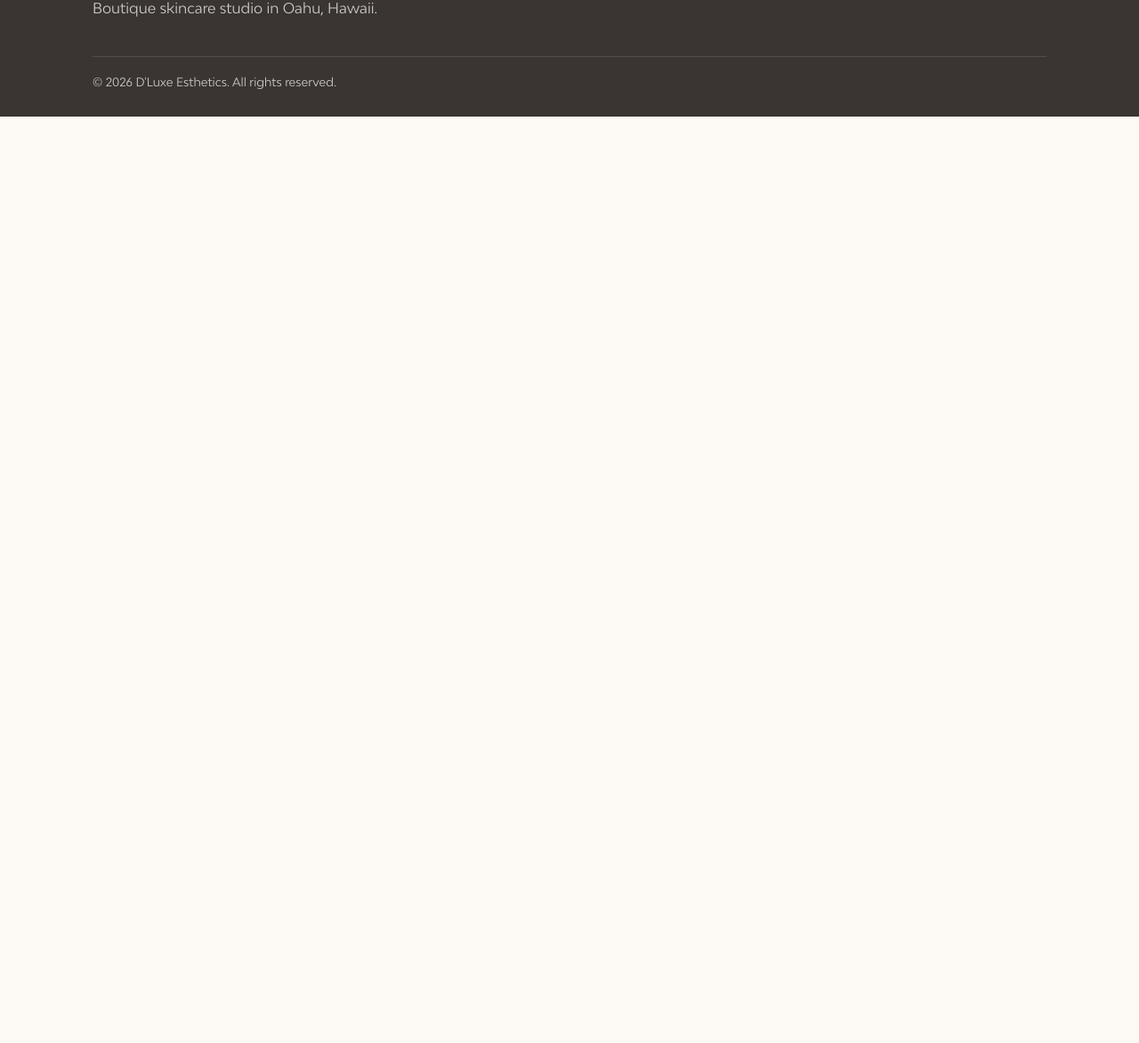
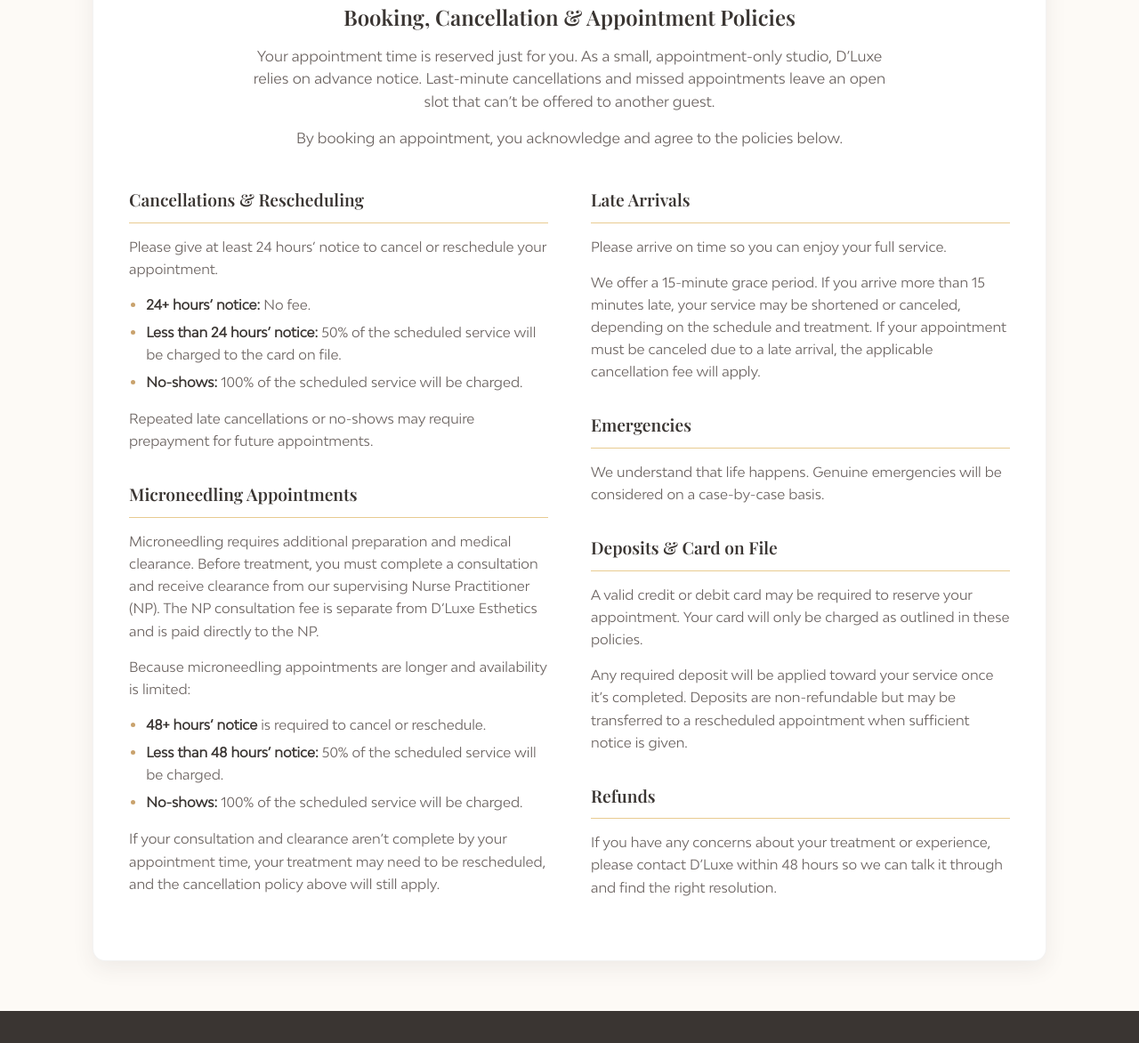
Before and after one commit to kswift/dluxe-esthetics, a plain HTML site: page services.html in a window 1280 px wide. Shown: the part 1647-2819 px from the top of the page at 89% size. Before the commit the page ends 1778 px from the top, so only its background shows below. Drawn offline with nearby package versions, Linux system fonts and the light colour scheme; a script that the page names is missing.

Commit message:
Add booking, cancellation & appointment policies to Services page
Co-Authored-By: Claude Opus 5.5 <noreply@anthropic.com>

```diff
--- a/css/style.css
+++ b/css/style.css
@@ -1114,3 +1114,88 @@ form.contact-form {
     padding: 12px 16px;
   }
 }
+
+/* ---------- Booking & cancellation policies (Services page) ---------- */
+
+.policy-card {
+  background: #fff;
+  border-radius: var(--radius);
+  box-shadow: var(--shadow-soft);
+  border: 1px solid rgba(58, 53, 50, 0.06);
+  padding: 48px 40px;
+}
+
+.policy-card .section-heading {
+  max-width: 720px;
+}
+
+.policy-card .section-heading p + p {
+  margin-top: 12px;
+}
+
+.policy-grid {
+  columns: 2;
+  column-gap: 48px;
+}
+
+.policy-block {
+  break-inside: avoid;
+  margin-bottom: 32px;
+}
+
+.policy-block:last-child {
+  margin-bottom: 0;
+}
+
+.policy-block h3 {
+  font-family: var(--font-heading);
+  font-size: 1.2rem;
+  color: var(--color-charcoal);
+  padding-bottom: 10px;
+  margin-bottom: 14px;
+  border-bottom: 1px solid var(--color-gold-light);
+}
+
+.policy-block p,
+.policy-block li {
+  color: var(--color-charcoal-soft);
+  font-size: 0.95rem;
+  line-height: 1.65;
+}
+
+.policy-block p + p,
+.policy-block ul + p,
+.policy-block p + ul {
+  margin-top: 10px;
+}
+
+.policy-block ul {
+  padding-left: 1.2em;
+}
+
+.policy-block li + li {
+  margin-top: 6px;
+}
+
+.policy-block li::marker {
+  color: var(--color-gold);
+}
+
+.policy-block strong {
+  color: var(--color-charcoal);
+  font-weight: 600;
+}
+
+@media (max-width: 760px) {
+  .policy-grid {
+    columns: 1;
+  }
+
+  .policy-block {
+    margin-bottom: 28px;
+  }
+
+  .policy-card {
+    padding: 36px 20px;
+  }
+}
--- a/services.html
+++ b/services.html
@@ -128,6 +128,67 @@
         </div>
       </div>
     </section>
+
+    <section id="policies" style="padding-top: 0;">
+      <div class="container">
+        <div class="policy-card">
+          <div class="section-heading">
+            <span class="eyebrow">Before You Book</span>
+            <h2>Booking, Cancellation &amp; Appointment Policies</h2>
+            <p>Your appointment time is reserved just for you. As a small, appointment-only studio, D&rsquo;Luxe relies on advance notice. Last-minute cancellations and missed appointments leave an open slot that can&rsquo;t be offered to another guest.</p>
+            <p>By booking an appointment, you acknowledge and agree to the policies below.</p>
+          </div>
+
+          <div class="policy-grid">
+            <div class="policy-block">
+              <h3>Cancellations &amp; Rescheduling</h3>
+              <p>Please give at least 24 hours&rsquo; notice to cancel or reschedule your appointment.</p>
+              <ul>
+                <li><strong>24+ hours&rsquo; notice:</strong> No fee.</li>
+                <li><strong>Less than 24 hours&rsquo; notice:</strong> 50% of the scheduled service will be charged to the card on file.</li>
+                <li><strong>No-shows:</strong> 100% of the scheduled service will be charged.</li>
+              </ul>
+              <p>Repeated late cancellations or no-shows may require prepayment for future appointments.</p>
+            </div>
+
+            <div class="policy-block">
+              <h3>Microneedling Appointments</h3>
+              <p>Microneedling requires additional preparation and medical clearance. Before treatment, you must complete a consultation and receive clearance from our supervising Nurse Practitioner (NP). The NP consultation fee is separate from D&rsquo;Luxe Esthetics and is paid directly to the NP.</p>
+              <p>Because microneedling appointments are longer and availability is limited:</p>
+              <ul>
+                <li><strong>48+ hours&rsquo; notice</strong> is required to cancel or reschedule.</li>
+                <li><strong>Less than 48 hours&rsquo; notice:</strong> 50% of the scheduled service will be charged.</li>
+                <li><strong>No-shows:</strong> 100% of the scheduled service will be charged.</li>
+              </ul>
+              <p>If your consultation and clearance aren&rsquo;t complete by your appointment time, your treatment may need to be rescheduled, and the cancellation policy above will still apply.</p>
+            </div>
+
+            <div class="policy-block">
+              <h3>Late Arrivals</h3>
+              <p>Please arrive on time so you can enjoy your full service.</p>
+              <p>We offer a 15-minute grace period. If you arrive more than 15 minutes late, your service may be shortened or canceled, depending on the schedule and treatment. If your appointment must be canceled due to a late arrival, the applicable cancellation fee will apply.</p>
+            </div>
+
+            <div class="policy-block">
+              <h3>Emergencies</h3>
+              <p>We understand that life happens. Genuine emergencies will be considered on a case-by-case basis.</p>
+            </div>
+
+            <div class="policy-block">
+              <h3>Deposits &amp; Card on File</h3>
+              <p>A valid credit or debit card may be required to reserve your appointment. Your card will only be charged as outlined in these policies.</p>
+              <p>Any required deposit will be applied toward your service once it&rsquo;s completed. Deposits are non-refundable but may be transferred to a rescheduled appointment when sufficient notice is given.</p>
+            </div>
+
+            <div class="policy-block">
+              <h3>Refunds</h3>
+              <p>If you have any concerns about your treatment or experience, please contact D&rsquo;Luxe within 48 hours so we can talk it through and find the right resolution.</p>
+            </div>
+
+          </div>
+        </div>
+      </div>
+    </section>
   </main>
 
   <footer class="site-footer">
```
